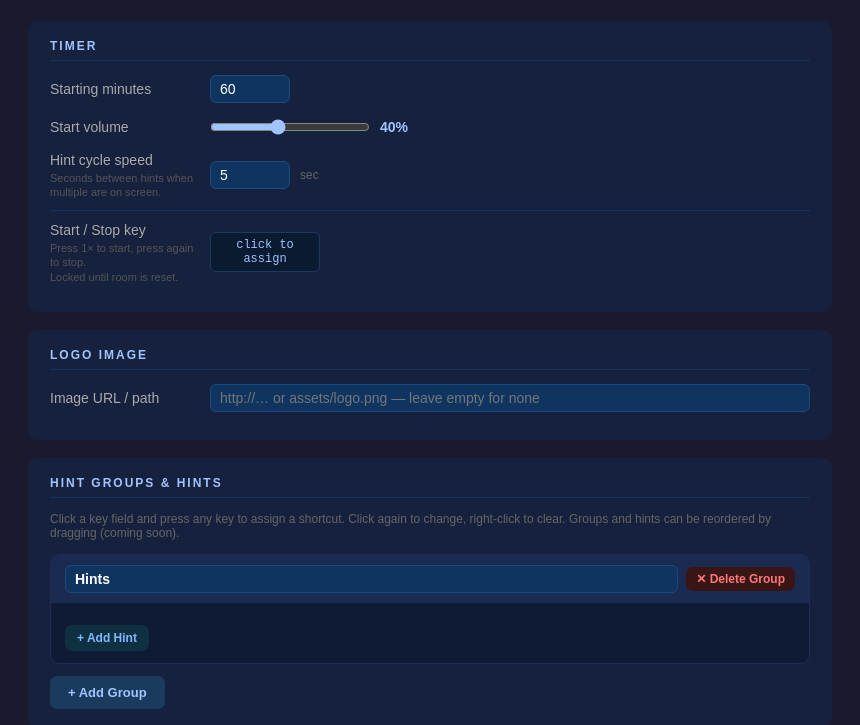
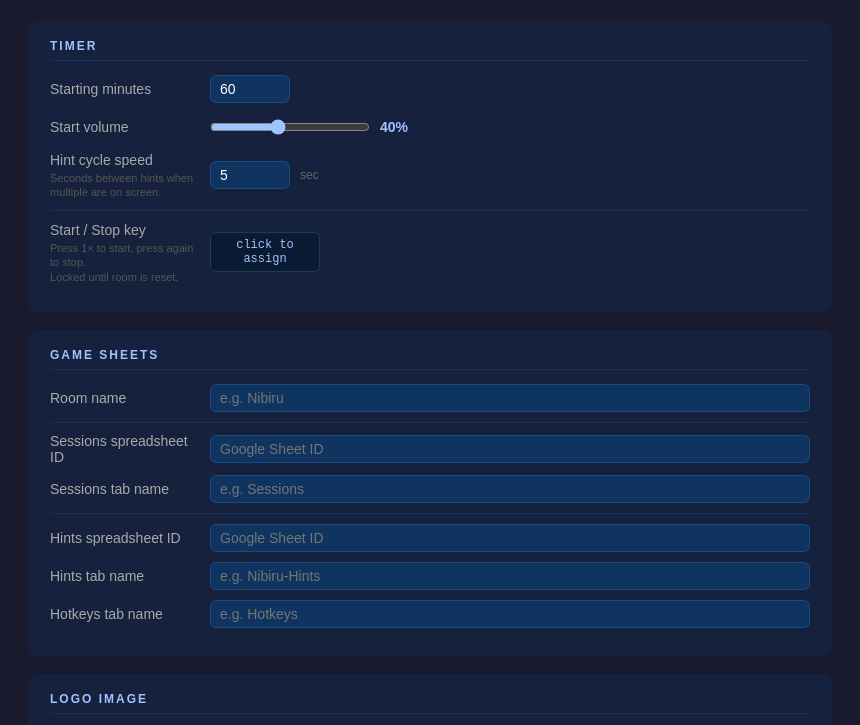
Before and after one commit to hourtomidnight/HTM-Control-Basic, an Electron app: page config.html in a window 860 px wide. Shown: the part 73-798 px from the top of the page. Drawn offline with Linux system fonts and the light colour scheme; no server answers.

Commit message:
Add Game Sheets config fields to config.html

```diff
--- a/config.html
+++ b/config.html
@@ -151,6 +151,35 @@
       <div style="color:#555;font-size:11px;margin-top:2px;">Press 1× to start, press again to stop.<br>Locked until room is reset.</div>
     </label>
     <div id="start-stop-key-capture" class="key-capture" tabindex="0">click to assign</div>
+  </div>
+</div>
+
+<!-- Game Sheets -->
+<div class="card">
+  <h2>Game Sheets</h2>
+  <div class="field-row">
+    <label>Room name</label>
+    <input type="text" id="room-name" placeholder="e.g. Nibiru" />
+  </div>
+  <div class="field-row" style="margin-top:10px;padding-top:10px;border-top:1px solid #0f3460;">
+    <label>Sessions spreadsheet ID</label>
+    <input type="text" id="sessions-spreadsheet-id" placeholder="Google Sheet ID" />
+  </div>
+  <div class="field-row">
+    <label>Sessions tab name</label>
+    <input type="text" id="sessions-tab-name" placeholder="e.g. Sessions" />
+  </div>
+  <div class="field-row" style="margin-top:10px;padding-top:10px;border-top:1px solid #0f3460;">
+    <label>Hints spreadsheet ID</label>
+    <input type="text" id="hints-spreadsheet-id" placeholder="Google Sheet ID" />
+  </div>
+  <div class="field-row">
+    <label>Hints tab name</label>
+    <input type="text" id="hints-tab-name" placeholder="e.g. Nibiru-Hints" />
+  </div>
+  <div class="field-row">
+    <label>Hotkeys tab name</label>
+    <input type="text" id="hotkeys-tab-name" placeholder="e.g. Hotkeys" />
   </div>
 </div>
 
@@ -437,6 +466,13 @@ function populateForm(cfg) {
   if (cfg.logoPath) { logoPreview.src = cfg.logoPath; logoPreview.style.display = 'block'; }
   else              { logoPreview.style.display = 'none'; }
 
+  document.getElementById('room-name').value = cfg.roomName || '';
+  document.getElementById('sessions-spreadsheet-id').value = cfg.sessionsSpreadsheetId || '';
+  document.getElementById('sessions-tab-name').value = cfg.sessionsTabName || '';
+  document.getElementById('hints-spreadsheet-id').value = cfg.hintsSpreadsheetId || '';
+  document.getElementById('hints-tab-name').value = cfg.hintsTabName || '';
+  document.getElementById('hotkeys-tab-name').value = cfg.hotkeysTabName || '';
+
   const key = cfg.startStopKey || '';
   startStopCapture.dataset.key = key;
   startStopCapture.textContent = key || 'click to assign';
@@ -457,6 +493,12 @@ document.getElementById('save-btn').addEventListener('click', async () => {
     logoPath:         logoPathEl.value.trim(),
     startStopKey:     startStopCapture.dataset.key || '',
     hintGroups:       readGroupsFromDOM(),
+    roomName:                document.getElementById('room-name').value.trim(),
+    sessionsSpreadsheetId:   document.getElementById('sessions-spreadsheet-id').value.trim(),
+    sessionsTabName:         document.getElementById('sessions-tab-name').value.trim(),
+    hintsSpreadsheetId:      document.getElementById('hints-spreadsheet-id').value.trim(),
+    hintsTabName:            document.getElementById('hints-tab-name').value.trim(),
+    hotkeysTabName:          document.getElementById('hotkeys-tab-name').value.trim(),
   };
   await saveConfig(saved);
   document.getElementById('status-msg').textContent = '✓ Saved!';
```
